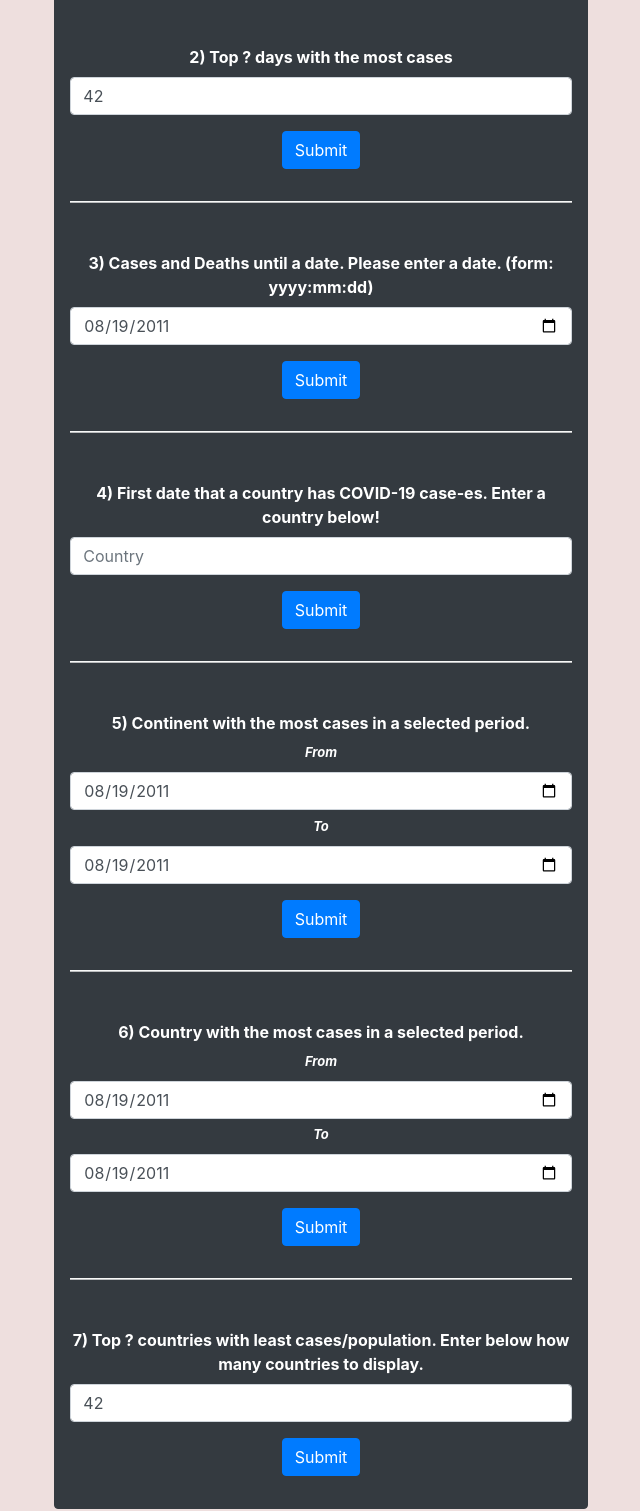
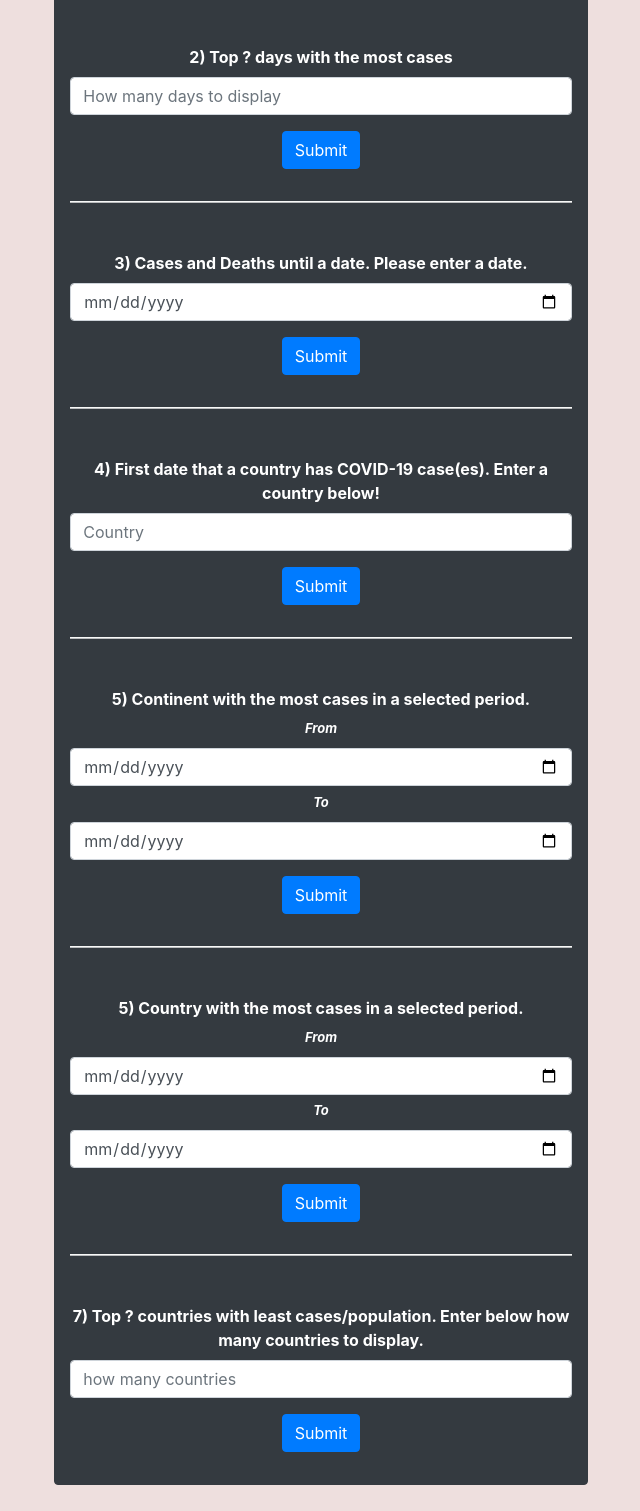
Before and after one commit to dmisa/covid19, a plain HTML site: page pages/form.html in a window 1280 px wide. Shown: the part 533-2044 px from the top of the page, without its empty margins (319-959 px from the left). Drawn offline with nearby package versions, Linux system fonts and the light colour scheme.

Commit message:
changes1

```diff
--- a/pages/form.html
+++ b/pages/form.html
@@ -42,10 +42,14 @@
   <div class="container-fluid h-100 text-dark pt-0 text-center" id="form">
     <div class="row justify-content-center align-items-center h-100">
       <div class="col col-sm-6 col-md-6 col-lg-5 col-xl-5 border border-dark rounded bg-dark">
+
+
+
+
         <form class="mt-5">
           <div class="form-group">
-            <label for="exampleFormControlInput1">1) Date with the most deaths in a country. Enter a country below and press the submit button!</label>
-            <input type="country" class="form-control" id="exampleFormControlInput1" placeholder="Country">
+            <label for="q1">1) Date with the most deaths in a country. Enter a country below and press the submit button!</label>
+            <input type="text" class="form-control" id="q1" name="country" placeholder="Country" value="" required>
           </div>
           <button type="submit" class="btn btn-primary buttonz">Submit</button>
         </form>
@@ -56,8 +60,8 @@
 
         <form>
           <div class="form-group">
-            <label for="exampleFormControlInput1">2) Top ? days with the most cases</label>
-            <input class="form-control" type="number" value="42" id="example-number-input">
+            <label for="q2">2) Top ? days with the most cases</label>
+            <input class="form-control" type="number" value="" placeholder="How many days to display" id="q2" required>
           </div>
           <button type="submit" class="btn btn-primary buttonz">Submit</button>
         </form>
@@ -66,8 +70,8 @@
 
         <form>
           <div class="form-group">
-            <label for="exampleFormControlInput1">3) Cases and Deaths until a date. Please enter a date. (form: yyyy:mm:dd)</label>
-            <input class="form-control" type="date" value="2011-08-19" id="example-date-input">
+            <label for="q3">3) Cases and Deaths until a date. Please enter a date.</label>
+            <input class="form-control" name="date" type="date" value=""  id="q3" required>
           </div>
           <button type="submit" class="btn btn-primary buttonz">Submit</button>
         </form>
@@ -77,22 +81,23 @@
 
         <form>
           <div class="form-group">
-            <label for="exampleFormControlInput1">4) First date that a country has COVID-19 case-es. Enter a country below!</label>
-            <input type="country" class="form-control" id="exampleFormControlInput1" placeholder="Country">
+            <label for="q4">4) First date that a country has COVID-19 case(es). Enter a country below!</label>
+            <input type="text" class="form-control" id="q4" placeholder="Country" required>
           </div>
           <button type="submit" class="btn btn-primary buttonz">Submit</button>
         </form>
         <hr>
 
 
-
-        <form>
+        <form id="rangeForm">
           <div class="form-group">
-            <label for="exampleFormControlInput1">5) Continent with the most cases in a selected period.</label>
-            <label class="ft">From</label>
-            <input class="form-control" type="date" value="2011-08-19" id="example-date-input">
-            <label class="ft">To</label>
-            <input class="form-control" type="date" value="2011-08-19" id="example-date-input">
+            <label for="q5">5) Continent with the most cases in a selected period.</label>
+            <div id="q5">
+              <label for="from" class="ft">From</label>
+              <input class="form-control" type="date" value="" id="from" required>
+              <label for="to" class="ft">To</label>
+              <input class="form-control" type="date" value="" id="to" required>
+            </div>
           </div>
           <button type="submit" class="btn btn-primary buttonz">Submit</button>
         </form>
@@ -100,11 +105,13 @@
 
         <form>
           <div class="form-group">
-            <label for="exampleFormControlInput1">6) Country with the most cases in a selected period.</label>
-            <label class="ft">From</label>
-            <input class="form-control" type="date" value="2011-08-19" id="example-date-input">
-            <label class="ft">To</label>
-            <input class="form-control" type="date" value="2011-08-19" id="example-date-input">
+            <label for="q6">5) Country with the most cases in a selected period.</label>
+            <div id="q6">
+              <label for="from" class="ft">From</label>
+              <input class="form-control" type="date" value="" id="from" required>
+              <label for="to" class="ft">To</label>
+              <input class="form-control" type="date" value="" id="to" required>
+            </div>
           </div>
           <button type="submit" class="btn btn-primary buttonz">Submit</button>
         </form>
@@ -112,8 +119,8 @@
 
         <form>
           <div class="form-group">
-            <label for="exampleFormControlInput1">7) Top ? countries with least cases/population. Enter below how many countries to display.</label>
-            <input class="form-control" type="number" value="42" id="example-number-input">
+            <label for="q7">7) Top ? countries with least cases/population. Enter below how many countries to display.</label>
+            <input class="form-control" type="number" value="" placeholder="how many countries" id="q7" required>
           </div>
           <button type="submit" class="btn btn-primary buttonz">Submit</button>
         </form>
@@ -145,6 +152,7 @@
  <script src="https://code.jquery.com/jquery-3.4.1.slim.min.js" integrity="sha384-J6qa4849blE2+poT4WnyKhv5vZF5SrPo0iEjwBvKU7imGFAV0wwj1yYfoRSJoZ+n" crossorigin="anonymous"></script>
  <script src="https://cdn.jsdelivr.net/npm/popper.js@1.16.0/dist/umd/popper.min.js" integrity="sha384-Q6E9RHvbIyZFJoft+2mJbHaEWldlvI9IOYy5n3zV9zzTtmI3UksdQRVvoxMfooAo" crossorigin="anonymous"></script>
  <script src="https://stackpath.bootstrapcdn.com/bootstrap/4.4.1/js/bootstrap.min.js" integrity="sha384-wfSDF2E50Y2D1uUdj0O3uMBJnjuUD4Ih7YwaYd1iqfktj0Uod8GCExl3Og8ifwB6" crossorigin="anonymous"></script>
+ <script src="//oss.maxcdn.com/momentjs/2.8.2/moment.min.js"></script>
  <script src="../js/validation.js"></script>
 
 </body>
```
Also changed, not shown: js/validation.js (added).
